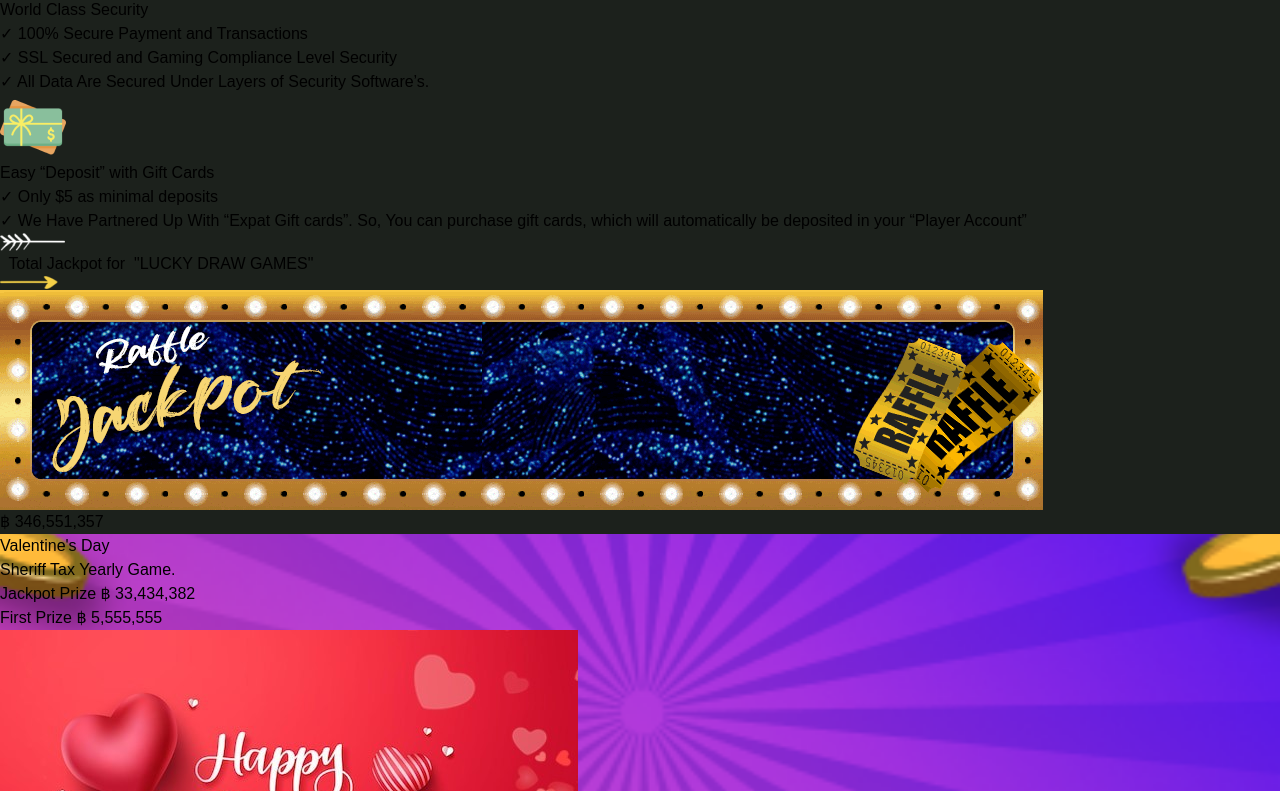
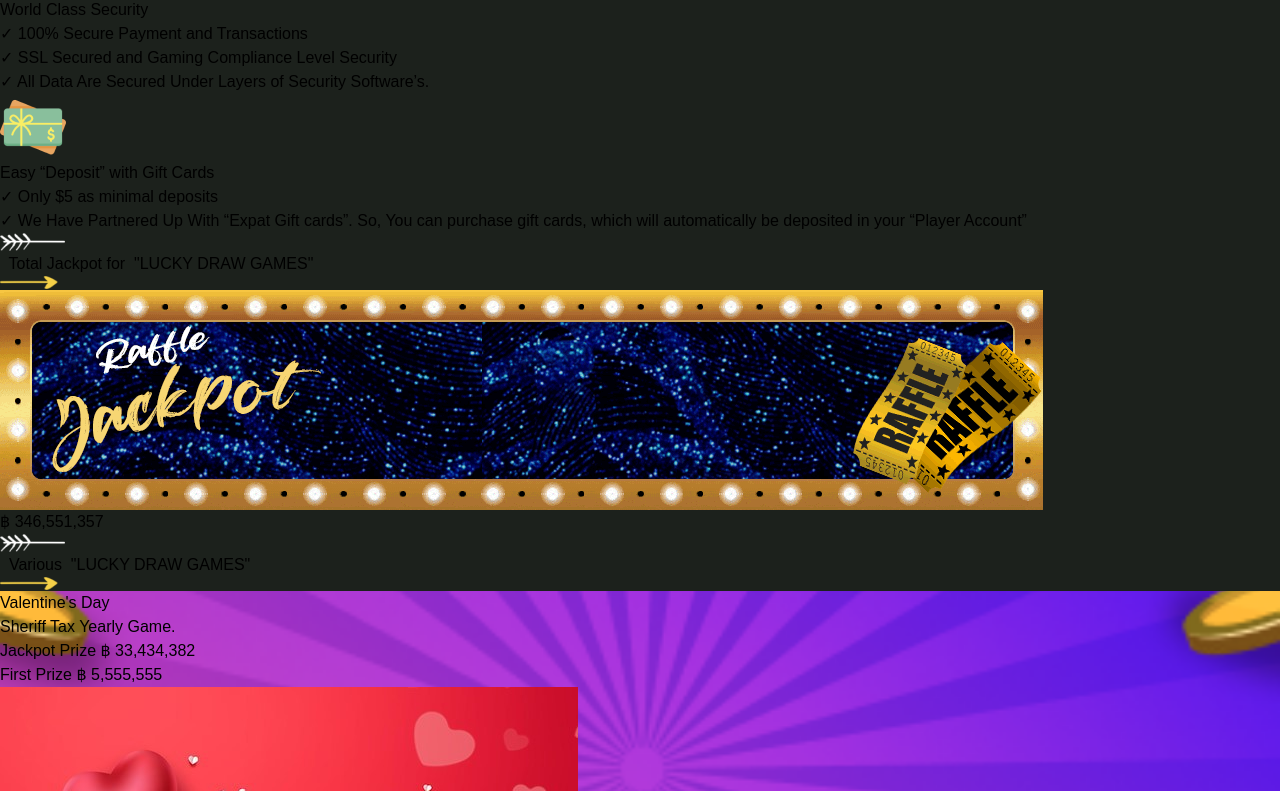
Before and after one commit to namansingh98/secretraffle4u, a React (Vite) app: page / in a window 1280 px wide. Shown: the part 1947-2738 px from the top of the page. Built offline with nearby package versions, Linux system fonts and the light colour scheme; a web font is replaced by a local one.

Commit message:
some changes

```diff
--- a/src/components/Hero/Counter/CardCounter.jsx
+++ b/src/components/Hero/Counter/CardCounter.jsx
@@ -2,6 +2,9 @@
 import valan from "../../../assets/valantines.jpg";
 import christmas from "../../../assets/christmas.jpg";
 import girl from "../../../assets/girl.png";
+import horizontalLeft from "../../../assets/horizontal-left.png"
+import horizontalRight from "../../../assets/horizontal-right.png"
+
 const CardSection = () => {
   const [timeRemaining, setTimeRemaining] = useState(calculateTimeRemaining());
 
@@ -43,7 +46,30 @@
   };
 
   return (
-    <div className="flex flex-col md:flex-row gap-6 xl:flex-row justify-center items-center p-4 text-center">
+    <>
+
+     <div className="service_title items-center flex font-semibold justify-center text-white md:text-2xl xl:text-4xl text-md mb-5 mt-10">
+        <img
+          src={horizontalRight}
+          alt=""
+          className="md:w-[70px] md:h-[16px] xl:w-[85px] xl:h-[20px] w-[40px] h-[10px]   "
+        />
+        <div className="flex items-center text-sm md:text-md xl:text-xl">
+          &nbsp; Various
+
+
+          <span className="text-[#F5D148]">
+            &nbsp; &#34;LUCKY DRAW GAMES&#34;
+          </span>
+          &nbsp; &nbsp;{" "}
+          <img
+            src={horizontalLeft}
+            alt=""
+            className="md:w-[70px] md:h-[16px] xl:w-[85px] xl:h-[20px] w-[40px] h-[10px]"
+          />
+        </div>
+      </div>
+        <div className="flex flex-col md:flex-row gap-6 xl:flex-row justify-center items-center p-4 text-center">
       {/* Card 1 */}
       <div className="max-w-sm bg-cover bg-center text-white p-2 rounded-lg shadow-md cardbg-1">
         <h2 className="text-sm font-semibold mb-2">Valentine&#39;s Day</h2>
@@ -206,6 +232,8 @@
         <p className="mt-4">Buy multiple tickets to win multiple prizes!</p>
       </div>
     </div>
+    </>
+
   );
 };
 
--- a/src/components/Hero/Faq/Accordion.jsx
+++ b/src/components/Hero/Faq/Accordion.jsx
@@ -6,8 +6,8 @@
   const [isActive, setIsActive] = useState(false);
 
   return (
-    <div className="w-full flex items-center justify-center rounded-md">
-      <div className="accordion-title w-9/12" onClick={() => setIsActive(!isActive)}>
+    <div className="w-full flex items-center justify-center rounded-md ">
+      <div className="accordion-title w-11/12" onClick={() => setIsActive(!isActive)}>
         <div className="text-white heading flex flex-col border-2 border-[#CEB776] p-4 m-2 items-center rounded-md">
           <div className="flex items-center justify-between w-full">
 
--- a/src/components/Hero/Footer/Footer.jsx
+++ b/src/components/Hero/Footer/Footer.jsx
@@ -9,7 +9,7 @@
 import logo from "../../../assets/logo.png";
 const Footer = () => {
   return (
-    <footer className="bg-[#252A25]  py-12">
+    <footer className="bg-[#252A25]  py-12 mt-10">
       <div className="container mx-auto justify-center items-center  flex flex-wrap">
         {/* First Column */}
         <div className="w-full flex flex-col items-center justify-center  md:w-1/2 lg:w-1/3 mb-8 md:mb-0">
--- a/src/components/Hero/ServiceCard/ServiceCard.jsx
+++ b/src/components/Hero/ServiceCard/ServiceCard.jsx
@@ -11,7 +11,8 @@
 import jackpot from "../../../assets/jackpot.gif"
 const ServiceCard = () => {
   return (
-    <div className="Service w-[90%] md:w-full xl:w-full">
+    <>
+    <div className="Service w-full md:w-full xl:w-full">
       <div className="service_title items-center flex font-semibold justify-center text-white md:text-2xl xl:text-4xl text-md ">
         <img
           src={horizontalRight}
@@ -184,6 +185,7 @@
           </div>
         </div>
       </div>
+      </div>
       <div className="service_title items-center flex font-semibold justify-center text-white md:text-2xl xl:text-4xl text-md mb-5 mt-10">
         <img
           src={horizontalRight}
@@ -206,18 +208,18 @@
         </div>
       </div>
 
-      <div className="items-center relative justify-center flex">
+      <div className="items-center relative w-full justify-center flex">
 
-        <div className="flex items-center justify-center">
+        <div className="flex items-center w-full justify-center">
 
-            <img src={jackpot} alt="lucky-draw" className="items-center"/>
+            <img src={jackpot} alt="lucky-draw" className="w-[90%] object-contain"/>
         </div>
-      <div className="z-5 absolute text-white text-6xl font-bold">
+      <div className="z-5 absolute text-white text-xl md:text-6xl xl:text-7xl font-bold">
       ฿ 346,551,357
       </div>
       </div>
-    </div>
-  );
+
+ </> );
 };
 
 export default ServiceCard;
```
